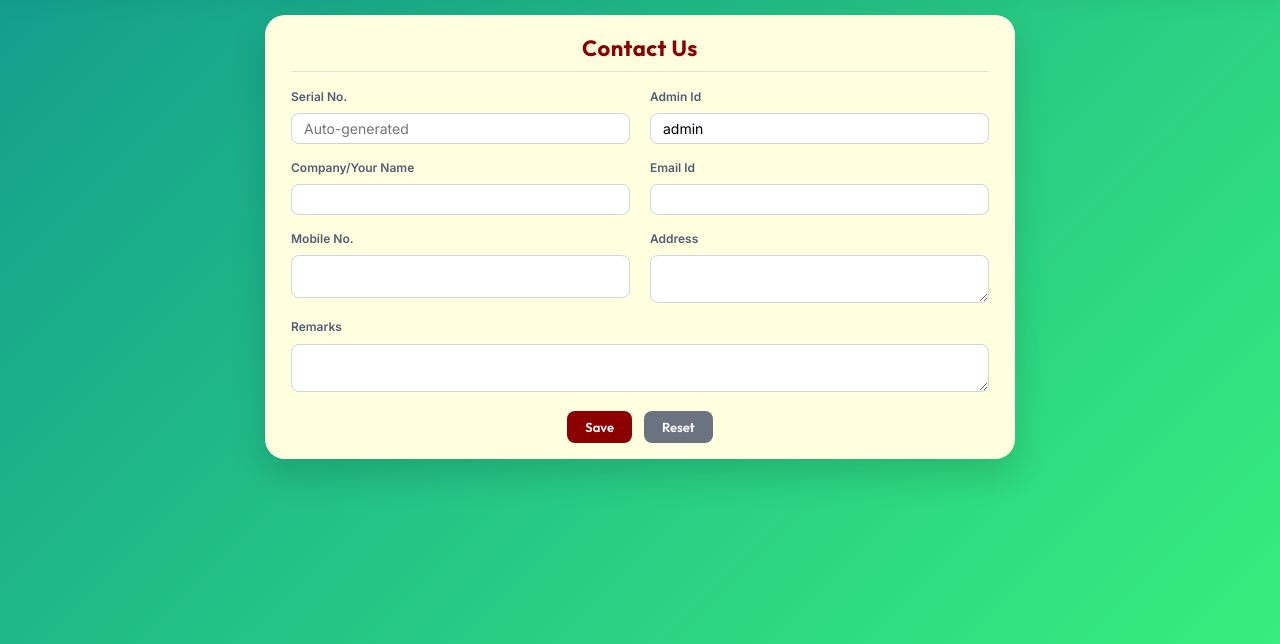
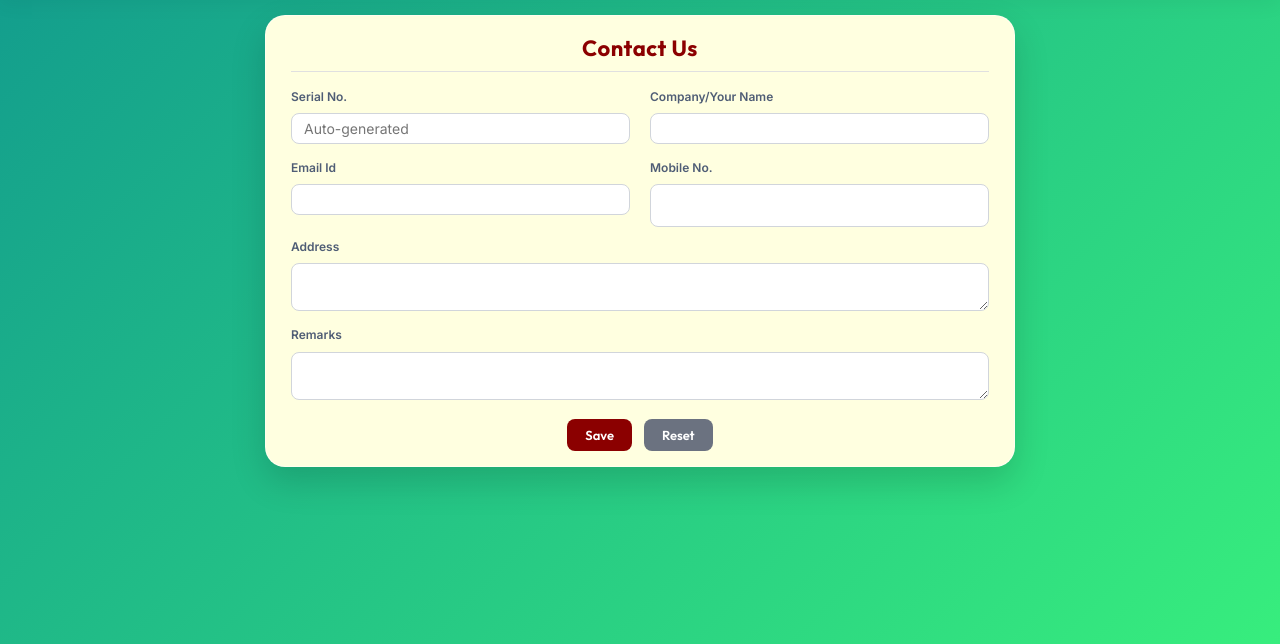
Before and after one commit to Rohitkr0406/Online-Redistribution-of-Old---Used-Things, a Django app: page /ComApp/Contactus in a window 1280 px wide. Shown: the part 121-765 px from the top of the page. Run offline with Django 5.2, Linux system fonts and the light colour scheme.

Commit message:
Fix Unused Things reset button and remove admin id from Contact Us

```diff
--- a/ComApp/templates/ContactUs.html
+++ b/ComApp/templates/ContactUs.html
@@ -67,10 +67,6 @@
                         <input type="text" name="Slno" readonly placeholder="Auto-generated" class="form-control">
                     </div>
                     <div class="form-field">
-                        <label>Admin Id</label>
-                        <input type="text" name="Admid" value="admin" readonly class="form-control">
-                    </div>
-                    <div class="form-field">
                         <label>Company/Your Name</label>
                         <input type="text" name="ComName" value="{{ donor_name|default:'' }}" required maxlength="50" class="form-control">
                     </div>
@@ -82,7 +78,7 @@
                         <label>Mobile No.</label>
                         <input type="tel" name="ComMob" value="{{ donor_mob|default:'' }}" maxlength="15" pattern="[0-9]{10,15}" title="Enter a valid 10-15 digit phone number" class="form-control">
                     </div>
-                    <div class="form-field">
+                    <div class="form-field full-width">
                         <label>Address</label>
                         <textarea name="ComAdd" rows="2" class="form-control">{{ donor_add|default:'' }}</textarea>
                     </div>
--- a/ComApp/views.py
+++ b/ComApp/views.py
@@ -95,7 +95,7 @@ def ContactSave(request):
     Slno1 = max_slno + 1
 
     # Default to the primary admin account
-    Admid1 = 'admin'
+    Admid1 = 'all'
 
     ComName1 = request.POST.get('ComName')
     ComEmail1 = request.POST.get('ComEmail')
--- a/RegApp/templates/UnUsed.html
+++ b/RegApp/templates/UnUsed.html
@@ -107,7 +107,7 @@
 
                 <div class="btn-group">
                     <input type="submit" value="Save" formaction="{% url 'UnusedSave1' %}" class="btn btn-primary">
-                    <input type="reset" value="Reset" class="btn btn-reset">
+                    <input type="button" value="Reset" onclick="window.location.href='{% url 'Unused1' %}';" class="btn btn-reset">
                     <input type="submit" value="Delete" formaction="{% url 'UnusedDelete1' %}" class="btn btn-delete">
                     <input type="submit" value="Update" formaction="{% url 'UnusedUpdate1' %}" class="btn btn-update">
                 </div>
--- a/RegApp/urls.py
+++ b/RegApp/urls.py
@@ -7,7 +7,7 @@ urlpatterns = [
     path('DonatorDelete', views.DonatorDelete, name="DonatorDelete1"),
     path('DonatorSearch', views.DonatorSearch, name="DonatorSearch1"),
     path('DonatorUpdate', views.DonatorUpdate, name="DonatorUpdate1"),
-    path('Unused', views.Unused),
+    path('Unused', views.Unused, name="Unused1"),
     path('UnusedSave', views.UnusedSave, name="UnusedSave1"),
     path('UnusedDelete', views.UnusedDelete, name="UnusedDelete1"),
     path('UnusedSearch', views.UnusedSearch, name="UnusedSearch1"),
```
